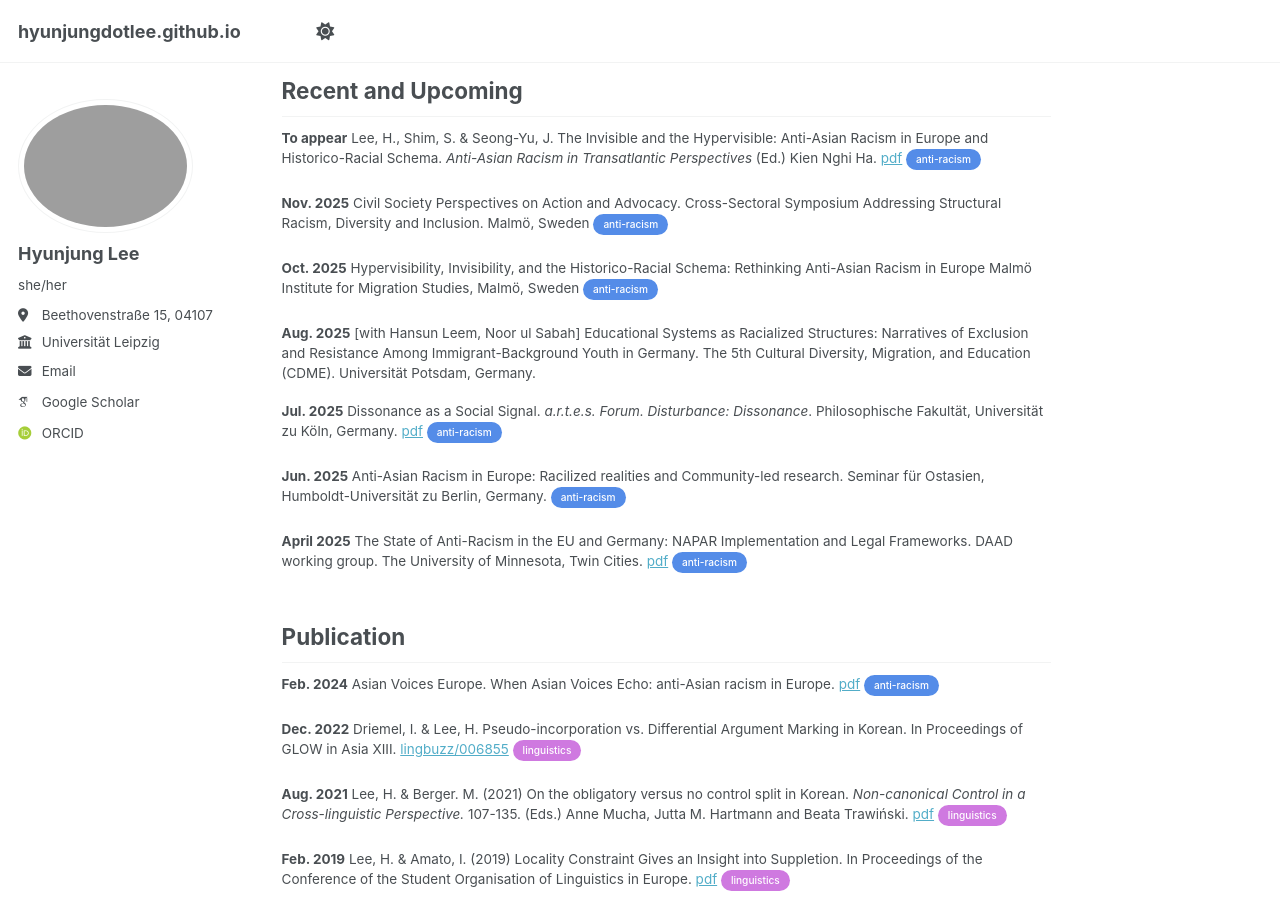
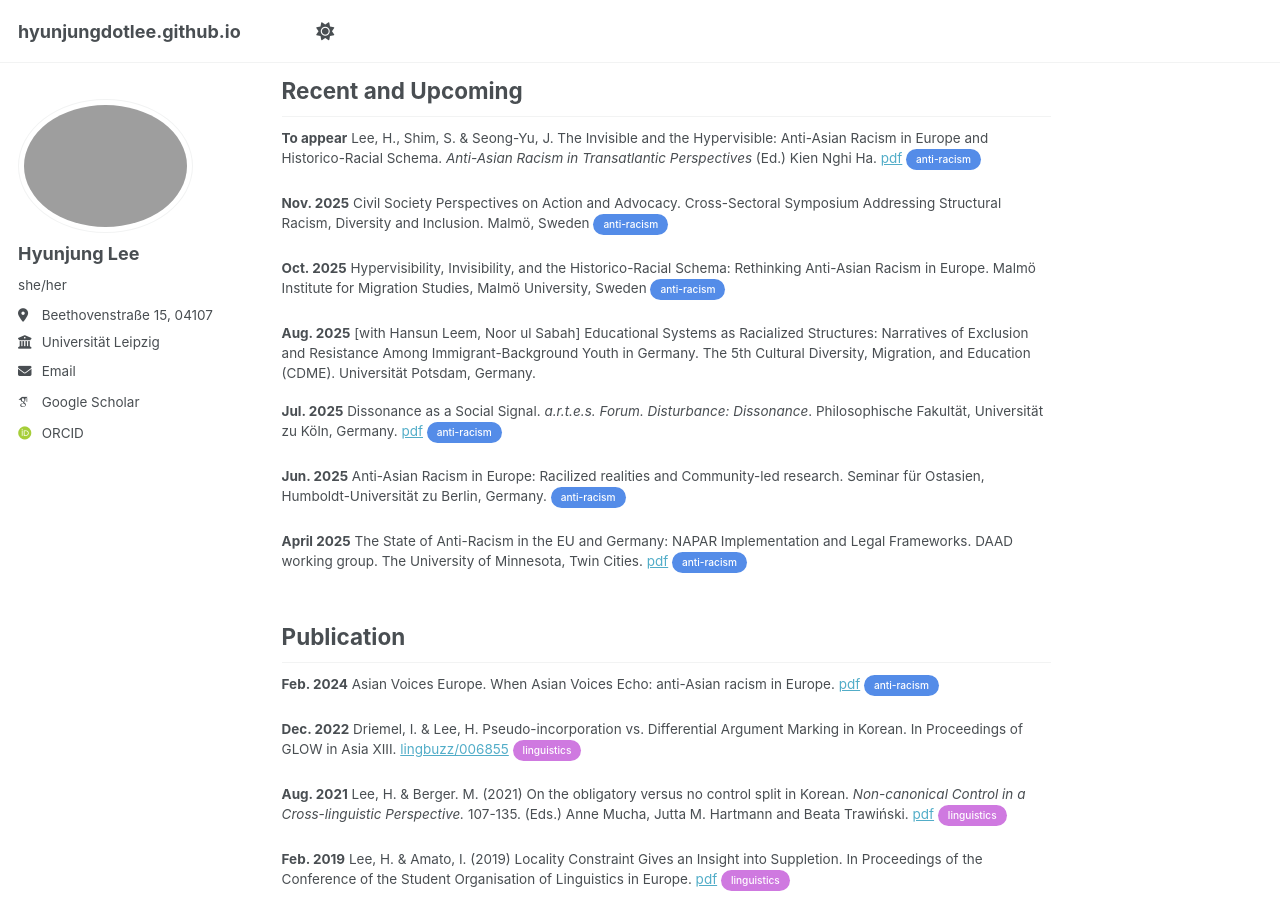
Before and after one commit to hyunjungdotlee/hyunjungdotlee.github.io, a Jekyll site: the page built from _pages/about.md, in a window 1280 px wide and 900 px high, scrolled down 439 px. Built offline with Jekyll 4.4.1, drawn with Linux system fonts in a browser that asks for light colours; some web fonts are replaced; a script that is not in the unit is left out.

Commit message:
Update about.md

```diff
--- a/_pages/about.md
+++ b/_pages/about.md
@@ -28,8 +28,8 @@ Lee, H., Shim, S. & Seong-Yu, J. The Invisible and the Hypervisible: Anti-Asian
 
 <strong>Nov. 2025</strong> Civil Society Perspectives on Action and Advocacy. Cross-Sectoral Symposium Addressing Structural Racism, Diversity and Inclusion. Malmö, Sweden <span class="pill pill-ar">anti-racism</span>
 
-<strong>Oct. 2025</strong> Hypervisibility, Invisibility, and the Historico-Racial Schema: Rethinking Anti-Asian Racism in Europe
-Malmö Institute for Migration Studies, Malmö, Sweden <span class="pill pill-ar">anti-racism</span>
+<strong>Oct. 2025</strong> Hypervisibility, Invisibility, and the Historico-Racial Schema: Rethinking Anti-Asian Racism in Europe.
+Malmö Institute for Migration Studies, Malmö University, Sweden <span class="pill pill-ar">anti-racism</span>
 
 <strong>Aug. 2025</strong> [with Hansun Leem, Noor ul Sabah] Educational Systems as Racialized Structures: Narratives of Exclusion and Resistance Among Immigrant-Background Youth in Germany. The 5th Cultural Diversity, Migration, and Education (CDME). Universität Potsdam, Germany.
 
```
